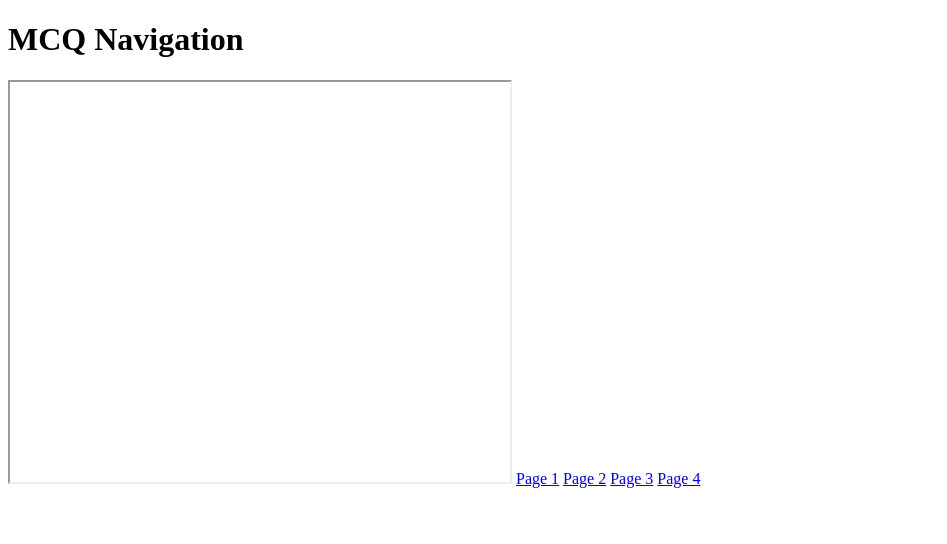
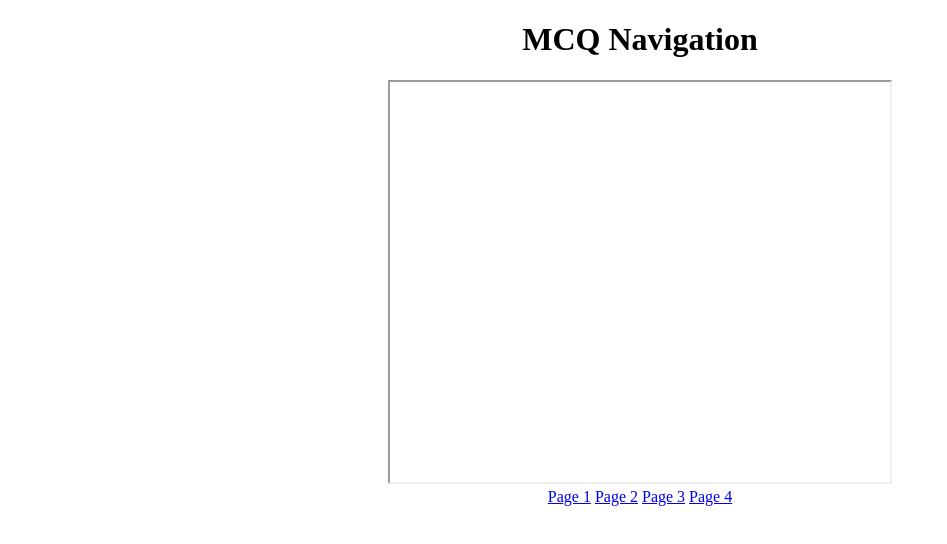
Before and after one commit to Barrevamsi/forms-pagination, a plain HTML site: page mcqs/awsmcq.html in a window 1280 px wide. Shown: the whole page, without its empty margins (0-947 px from the left). Drawn offline with Linux system fonts and the light colour scheme.

Commit message:
i made some changes

```diff
--- a/mcqs/awsmcq.html
+++ b/mcqs/awsmcq.html
@@ -5,12 +5,13 @@
     <meta name="viewport" content="width=device-width, initial-scale=1.0">
     <title>MCQ Navigation</title>
 </head>
-<body>
+<body style="text-align: center;">
     <h1>MCQ Navigation</h1>
     <iframe name="mvq" width="500" height="400"></iframe>
-    <a href="./p1.html" target="mcq">Page 1</a>
-    <a href="./p2.html" target="mcq">Page 2</a>
-    <a href="./p3.html" target="mcq">Page 3</a>
-    <a href="./p4.html" target="mcq">Page 4</a>
+    <br>
+    <a href="./p1.html" target="mvq">Page 1</a>
+    <a href="./p2.html" target="mvq">Page 2</a>
+    <a href="./p3.html" target="mvq">Page 3</a>
+    <a href="./p4.html" target="mvq">Page 4</a>
 </body>
 </html>
```
